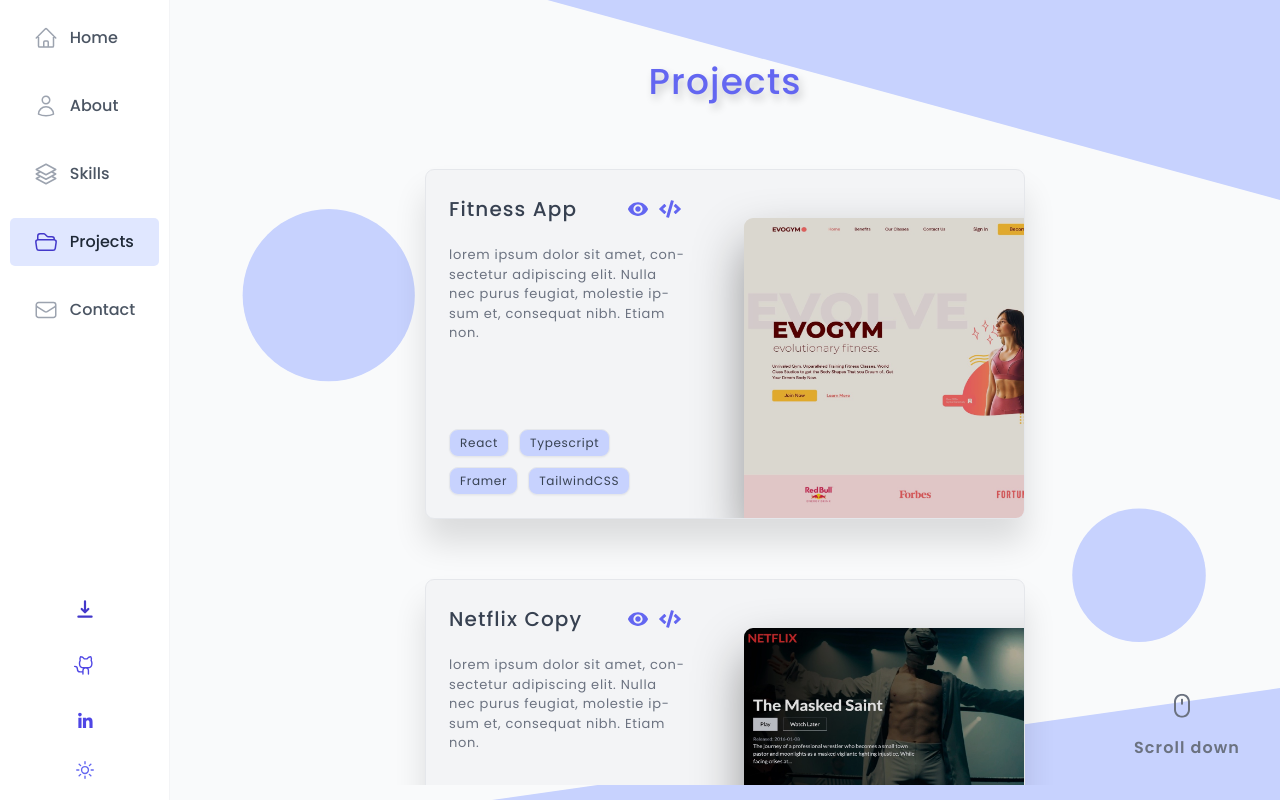
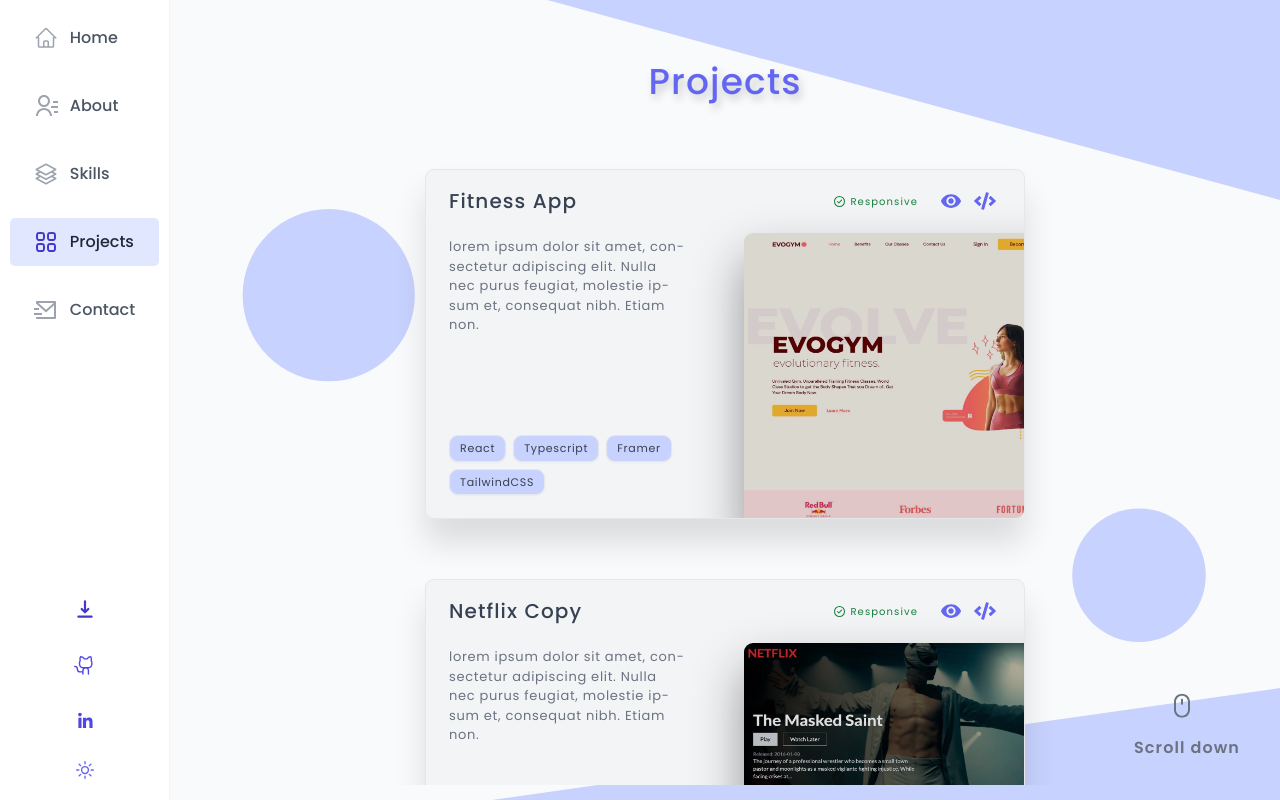
Before and after one commit to dariukyy/dariukyy-portfolio, a React (Vite) app: page /projects in a window 1280 px wide. Built offline with nearby package versions, Linux system fonts and the light colour scheme; no server answers.

Commit message:
update projects

```diff
--- a/src/data/navLinks.ts
+++ b/src/data/navLinks.ts
@@ -1,20 +1,19 @@
 import { IconType } from "react-icons";
-
-import {
-  HiOutlineEnvelope,
-  HiOutlineFolderOpen,
-  HiOutlineHome,
-  HiOutlineSquare3Stack3D,
-  HiOutlineUser,
-} from "react-icons/hi2";
+import { GrAppsRounded } from "react-icons/gr";
+import { HiOutlineHome, HiOutlineSquare3Stack3D } from "react-icons/hi2";
+import { RiContactsLine, RiMailSendLine } from "react-icons/ri";
 
 type linkProps = { id: number; to: string; icon: IconType; label: string };
 
 type navLinksProps = linkProps[];
 export const navLinks: navLinksProps = [
   { id: 5, to: "/home", icon: HiOutlineHome, label: "Home" },
-  { id: 4, to: "/about", icon: HiOutlineUser, label: "About" },
+  { id: 4, to: "/about", icon: RiContactsLine, label: "About" },
   { id: 3, to: "/skills", icon: HiOutlineSquare3Stack3D, label: "Skills" },
-  { id: 2, to: "/projects", icon: HiOutlineFolderOpen, label: "Projects" },
-  { id: 1, to: "/contact", icon: HiOutlineEnvelope, label: "Contact" },
+  { id: 2, to: "/projects", icon: GrAppsRounded, label: "Projects" },
+  { id: 1, to: "/contact", icon: RiMailSendLine, label: "Contact" },
 ];
+
+// <FaRegCircleCheck />
+
+// <IoMdCheckmarkCircleOutline />
--- a/src/data/projects.ts
+++ b/src/data/projects.ts
@@ -1,6 +1,12 @@
 import FitnessImg from "../assets/images/fitness-app.jpeg";
 import NetflixImg from "../assets/images/netflix-copy.jpeg";
 import NatoursImg from "../assets/images/natours-app.jpeg";
+import TheWildOasisImg from "../assets/images/the-wild-oasis-app.jpeg";
+import { MdRemoveRedEye } from "react-icons/md";
+import { FaCode } from "react-icons/fa";
+import { IconType } from "react-icons";
+
+type ResponsiveProps = { isResponsive: boolean; responsiveText: string };
 
 export type Project = {
   id: number;
@@ -11,6 +17,7 @@
   image: string;
   livePreview: string;
   codePreview: string;
+  responsive: ResponsiveProps;
 };
 
 type PronectsDataProps = Project[];
@@ -26,6 +33,7 @@
     image: FitnessImg,
     livePreview: "https://dariukyy-fitness-app.vercel.app/",
     codePreview: "https://github.com/dariukyy/fitness-practical-app",
+    responsive: { isResponsive: true, responsiveText: "Responsive" },
   },
   {
     id: 2,
@@ -37,6 +45,7 @@
     image: NetflixImg,
     livePreview: "https://dariukyy-netflix-copy-react-tailwind.netlify.app/",
     codePreview: "https://github.com/dariukyy/netflix-copy",
+    responsive: { isResponsive: true, responsiveText: "Responsive" },
   },
   {
     id: 3,
@@ -48,5 +57,21 @@
     image: NatoursImg,
     livePreview: "https://dariukyy-natours-sass.netlify.app/",
     codePreview: "",
+    responsive: { isResponsive: true, responsiveText: "Responsive" },
+  },
+  {
+    id: 4,
+    title: "The Wild Oasis",
+    alt: "The Wild Oasis Website ScreenShoot",
+    description:
+      "lorem ipsum dolor sit amet, consectetur adipiscing elit. Nulla nec purus feugiat, molestie ipsum et, consequat nibh. Etiam non. Onsectetur adipiscing elit.",
+    tags: ["React", "Supabase", "React Query", "Recharts", "Styled-Components"],
+    image: TheWildOasisImg,
+    livePreview:
+      "https://dariukyy-course-project-the-wild-oasis.vercel.app/dashboard",
+    codePreview: "https://github.com/dariukyy/the-wild-oasis",
+    responsive: { isResponsive: false, responsiveText: "Only Desktop" },
   },
 ];
+
+export const previewAndCodeIcons: IconType[] = [MdRemoveRedEye, FaCode];
--- a/src/scenes/projects/Project.tsx
+++ b/src/scenes/projects/Project.tsx
@@ -4,11 +4,12 @@
 import ButtonIconComponent from "../../ui/ButtonIcon";
 import { MdRemoveRedEye } from "react-icons/md";
 import { FaCode } from "react-icons/fa";
+import { FaRegCircleCheck } from "react-icons/fa6";
 
 const ProjectBoxImg = styled.img`
   position: absolute;
   right: -7rem;
-  bottom: 0;
+  bottom: -1.5rem;
   width: 35rem;
   height: 30rem;
   background-image: url(${(props) => props.src});
@@ -19,13 +20,13 @@
   border-top-left-radius: var(--border-radius-lg);
   filter: drop-shadow(0 25px 25px rgb(0 0 0 / 0.4)) brightness(88%);
 
-  @media (max-width: 883px) {
-    bottom: -2rem;
-  }
-
   &:hover {
     transform: scale(1.04) translateX(-0.75rem) translateY(0.75rem)
       rotate(-2deg);
+  }
+
+  @media (max-width: 883px) {
+    width: 32rem;
   }
 `;
 
@@ -43,14 +44,14 @@
   gap: 1rem;
   border-radius: var(--border-radius-lg);
   /* padding: 1.5rem 1rem; */
-  padding: 2.3rem;
+  padding: 1.5rem 2.3rem 2.3rem 2.3rem;
   border: 1px solid var(--color-grey-200);
   box-shadow: var(--shadow-lg);
   overflow: hidden;
   /* transition: background-color border box-shadow 0.3s; */
 
   @media (max-width: 883px) {
-    padding: 1.8rem;
+    padding: 1rem 1.8rem 1.8rem 1.8rem;
   }
 
   @media ${device.tablet} {
@@ -68,7 +69,7 @@
 `;
 
 const ProjectBoxContent = styled.div`
-  width: 43%;
+  width: 100%;
   display: flex;
   flex-direction: column;
   gap: 2rem;
@@ -95,7 +96,7 @@
 const Desription = styled.p`
   font-size: 1.3rem;
   height: 100%;
-  width: 100%;
+  width: 43%;
   font-weight: 400;
   letter-spacing: 0.7px;
   color: var(--color-grey-500);
@@ -105,29 +106,53 @@
   }
 `;
 
-const IconsComponent = styled.div`
+const IconsComponent = styled.ul`
   display: flex;
-
+  gap: 0.2rem;
   justify-content: space-between;
   align-items: center;
-  /* width: 3rem;
-  height: 3rem; */
-  /* color: var(--color-brand-800); */
 `;
 
-const ProjectBoxTags = styled.div`
-  width: 43%;
+const ResponsiveComponent = styled.li<{ isResponsive: boolean }>`
   display: flex;
-  gap: 1rem;
+  justify-content: center;
+  align-items: center;
+  gap: 0.5rem;
+  margin-right: 1.5rem;
+  font-size: 1rem;
+  font-weight: 400;
+  ${(props) =>
+    props.isResponsive
+      ? `color: var(--color-green-100);`
+      : `color: var(--color-red-800);`}
+
+  & svg {
+    width: 1.1rem;
+    height: 1.1rem;
+    ${(props) =>
+      props.isResponsive
+        ? `color: var(--color-green-100);`
+        : `color: var(--color-red-800);`}
+  }
+`;
+
+const ProjectBoxTags = styled.ul`
+  width: 50%;
+  display: flex;
+  gap: 0.7rem;
   flex-wrap: wrap;
   align-items: center;
   justify-content: flex-start;
   letter-spacing: 0.7px;
-  font-size: 1.2rem;
+  font-size: 1.1rem;
   font-weight: 400;
+
+  @media (max-width: 883px) {
+    width: 45%;
+  }
 `;
 
-const ProjectTagItem = styled.p`
+const ProjectTagItem = styled.li`
   padding: 0.4rem 1rem;
   border-radius: var(--border-radius-lg);
   background-color: var(--color-brand-200);
@@ -149,6 +174,7 @@
   livePreview: string;
   codePreview: string;
   alt: string;
+  responsive: { isResponsive: boolean; responsiveText: string };
 };
 
 function Project({
@@ -159,6 +185,7 @@
   livePreview,
   codePreview,
   alt,
+  responsive,
 }: ProjectProps) {
   return (
     <ProjectBox>
@@ -167,12 +194,21 @@
         <Title>
           {title}
           <IconsComponent>
+            <ResponsiveComponent isResponsive={responsive.isResponsive}>
+              <FaRegCircleCheck />
+              <span>{responsive.responsiveText}</span>
+            </ResponsiveComponent>
+
+            <li>
               <ButtonIconComponent href={livePreview} projectStyle={true}>
                 <MdRemoveRedEye />
               </ButtonIconComponent>
+            </li>
+            <li>
               <ButtonIconComponent href={codePreview} projectStyle={true}>
                 <FaCode />
               </ButtonIconComponent>
+            </li>
           </IconsComponent>
         </Title>
         <Desription>{description}</Desription>
--- a/src/styles/GlobalStyles.ts
+++ b/src/styles/GlobalStyles.ts
@@ -40,7 +40,7 @@
   --color-blue-100: #e0f2fe;
   --color-blue-700: #0369a1;
   --color-green-100: #dcfce7;
-  --color-green-700: #15803d;
+  --color-green-100: #15803d;
   --color-yellow-100: #fef9c3;
   --color-yellow-700: #a16207;
   --color-silver-100: #e5e7eb;
```
Also changed, not shown: src/assets/images/the-wild-oasis-app.jpeg (added). Lines whose indentation alone changed are shown as unchanged.
